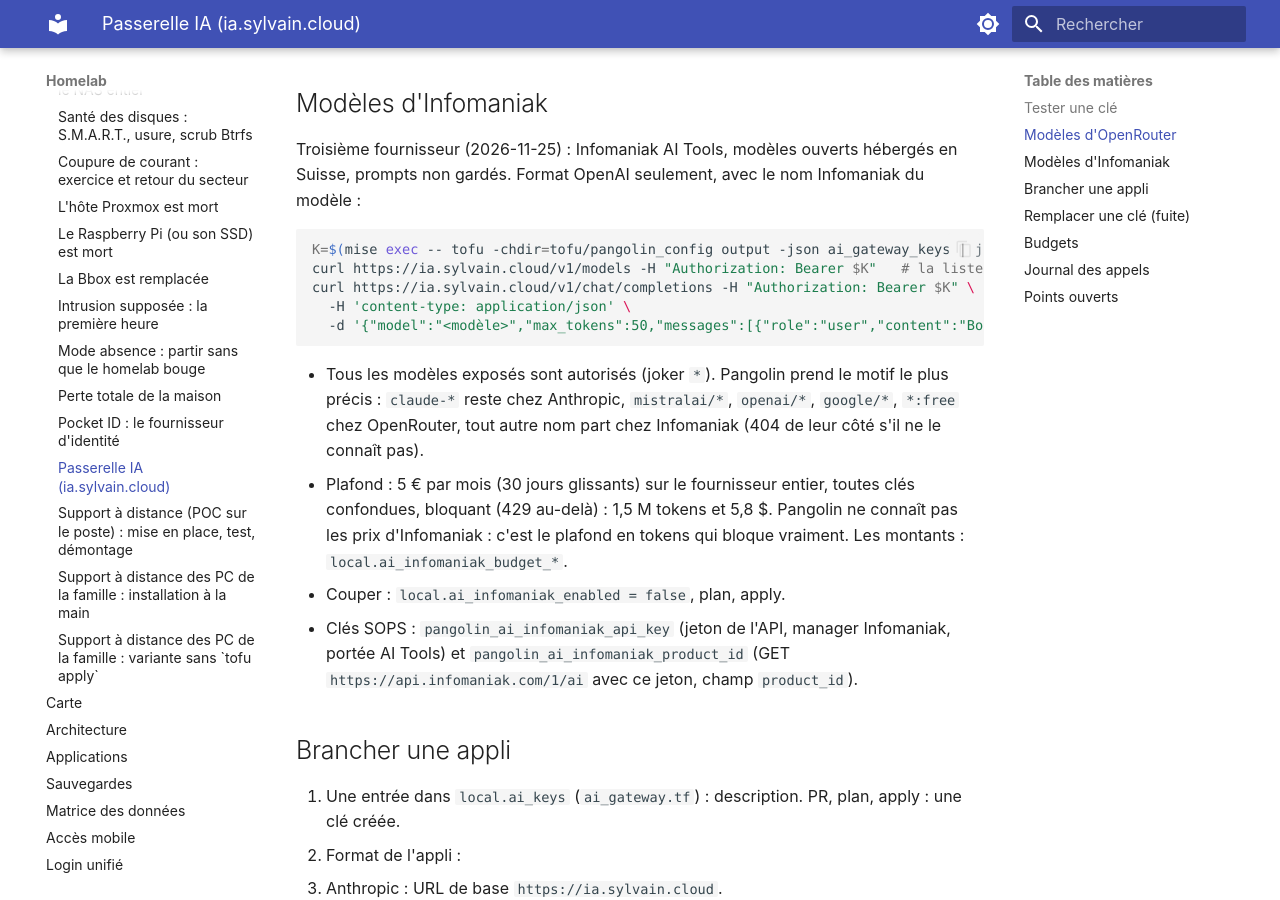
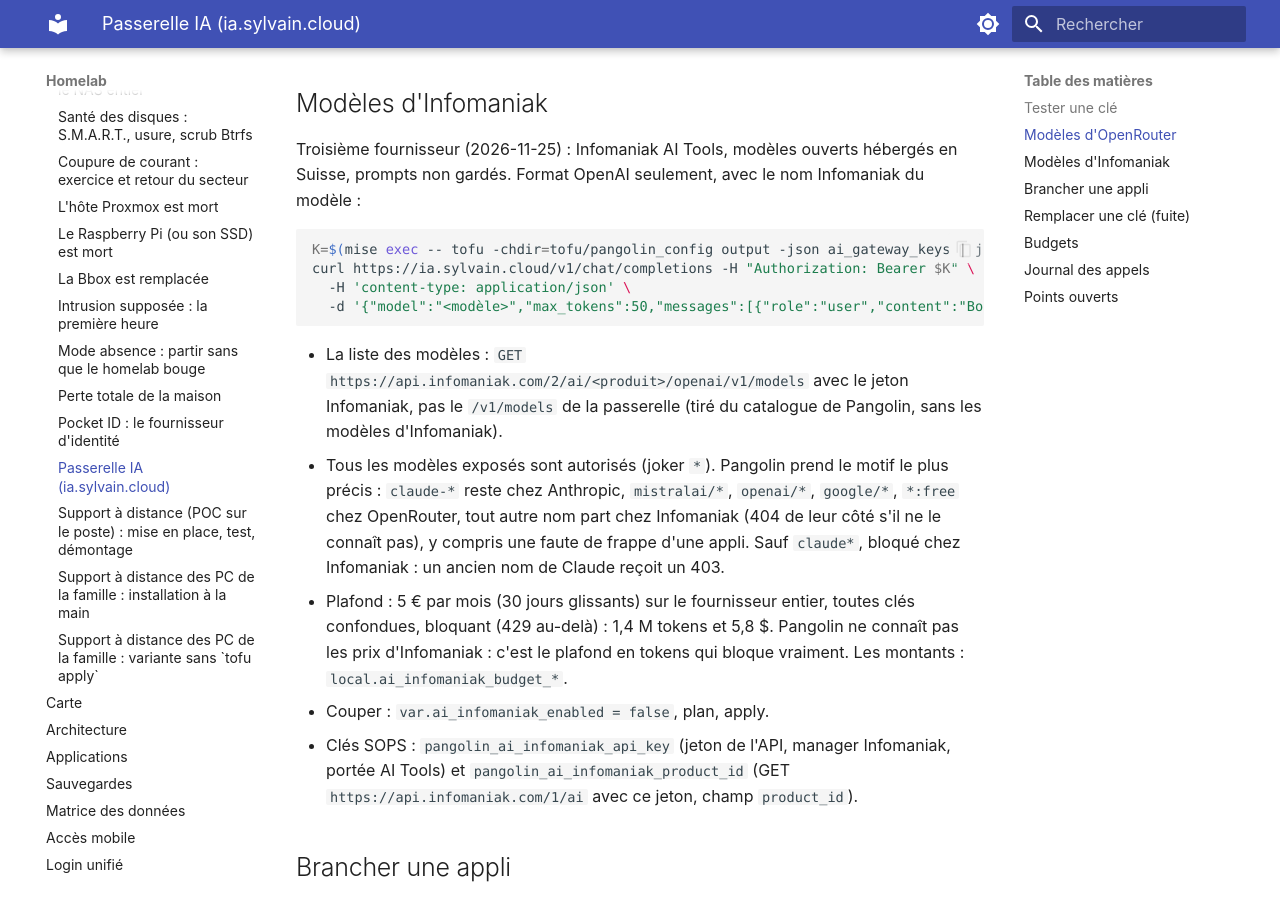
Before and after one commit to sylvainmetayer/homelab, an MkDocs documentation site: the page built from docs/runbooks/passerelle-ia.md, in a window 1280 px wide and 900 px high, scrolled down 1797 px. Built offline with MkDocs 1.6.1 and Material for MkDocs 9.7.7, drawn with Linux system fonts in a browser that asks for light colours.

Commit message:
fix(ia): Infomaniak éteint par défaut, Claude bloqué chez lui, revue
- var.ai_infomaniak_enabled (défaut false) : le module se planifie tant
  que les clés SOPS manquent ; les tests l'allument.
- `claude*` en liste de blocage chez Infomaniak : un nom de Claude retiré
  reçoit un 403 au lieu de partir chez Infomaniak.
- Plafond 1,4 M tokens (5,6 $ tout en sortie à 4 $/M, sous 5,8 $).
- openai_chat seul : le /v1/models de la passerelle sort du catalogue de
  Pangolin, sans les modèles d'Infomaniak (runbook corrigé).
- Identifiant du produit non sensible : l'URL amont reste lisible au plan.
- README : trois fournisseurs, variables et plafonds à jour ; test du
  joker total réservé à Infomaniak.

Claude-Session: https://claude.ai/code/session_01EfxfY9azDfMvXXJa9jZRfr

````diff
--- a/docs/runbooks/passerelle-ia.md
+++ b/docs/runbooks/passerelle-ia.md
@@ -73,21 +73,25 @@ Infomaniak du modèle :
 
 ```bash
 K=$(mise exec -- tofu -chdir=tofu/pangolin_config output -json ai_gateway_keys | jq -r .openrouter)
-curl https://ia.sylvain.cloud/v1/models -H "Authorization: Bearer $K"   # la liste
 curl https://ia.sylvain.cloud/v1/chat/completions -H "Authorization: Bearer $K" \
   -H 'content-type: application/json' \
   -d '{"model":"<modèle>","max_tokens":50,"messages":[{"role":"user","content":"Bonjour"}]}'
 ```
 
+- La liste des modèles : `GET https://api.infomaniak.com/2/ai/<produit>/openai/v1/models`
+  avec le jeton Infomaniak, pas le `/v1/models` de la passerelle (tiré du
+  catalogue de Pangolin, sans les modèles d'Infomaniak).
 - Tous les modèles exposés sont autorisés (joker `*`). Pangolin prend le motif
   le plus précis : `claude-*` reste chez Anthropic, `mistralai/*`, `openai/*`,
   `google/*`, `*:free` chez OpenRouter, tout autre nom part chez Infomaniak
-  (404 de leur côté s'il ne le connaît pas).
+  (404 de leur côté s'il ne le connaît pas), y compris une faute de frappe
+  d'une appli. Sauf `claude*`, bloqué chez Infomaniak : un ancien nom de
+  Claude reçoit un 403.
 - Plafond : 5 € par mois (30 jours glissants) sur le fournisseur entier,
-  toutes clés confondues, bloquant (429 au-delà) : 1,5 M tokens et 5,8 $.
+  toutes clés confondues, bloquant (429 au-delà) : 1,4 M tokens et 5,8 $.
   Pangolin ne connaît pas les prix d'Infomaniak : c'est le plafond en tokens
   qui bloque vraiment. Les montants : `local.ai_infomaniak_budget_*`.
-- Couper : `local.ai_infomaniak_enabled = false`, plan, apply.
+- Couper : `var.ai_infomaniak_enabled = false`, plan, apply.
 - Clés SOPS : `pangolin_ai_infomaniak_api_key` (jeton de l'API, manager
   Infomaniak, portée AI Tools) et `pangolin_ai_infomaniak_product_id` (GET
   `https://api.infomaniak.com/1/ai` avec ce jeton, champ `product_id`).
````
Also changed, not shown: tofu/pangolin_config/README.md (+1 -1 lines), 4 other files.
